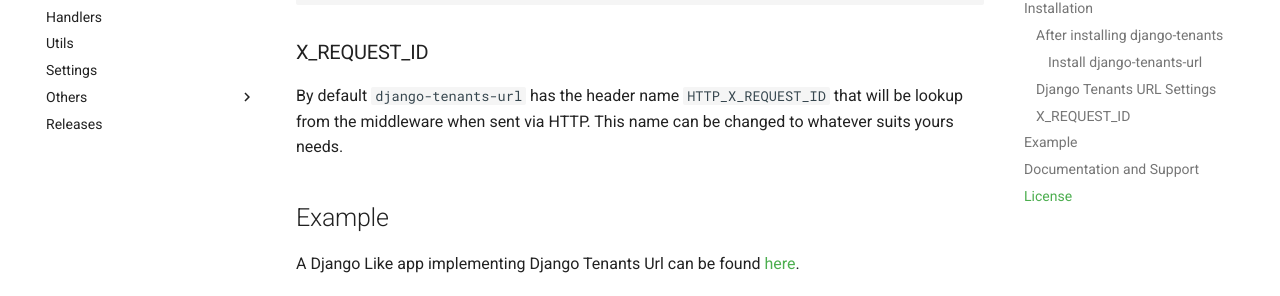
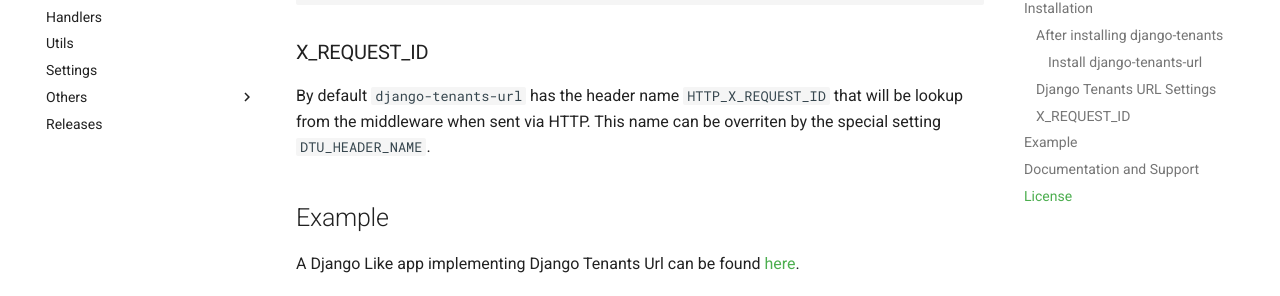
Before and after one commit to tarsil/django-tenants-url, an MkDocs documentation site: the page built from docs/index.md, in a window 1280 px wide and 900 px high, scrolled down 4899 px. Shown: the part 280-576 px from the top of the window. Built offline with MkDocs 1.6.1 and Material for MkDocs 9.7.7, drawn with Linux system fonts in a browser that asks for light colours; comment, search, counter and statistics services are not loaded.

Commit message:
Fix typo on:
1. Update README.md
2. Update doc/index.md

```diff
--- a/docs/index.md
+++ b/docs/index.md
@@ -233,7 +233,8 @@
 ### X_REQUEST_ID
 
 By default `django-tenants-url` has the header name `HTTP_X_REQUEST_ID` that will be lookup
-from the middleware when sent via HTTP. This name can be changed to whatever suits yours needs.
+from the middleware when sent via HTTP.
+This name can be overriten by the special setting `DTU_HEADER_NAME`.
 
 ## Example
 
```
Also changed, not shown: README.md (+2 -1 lines).
